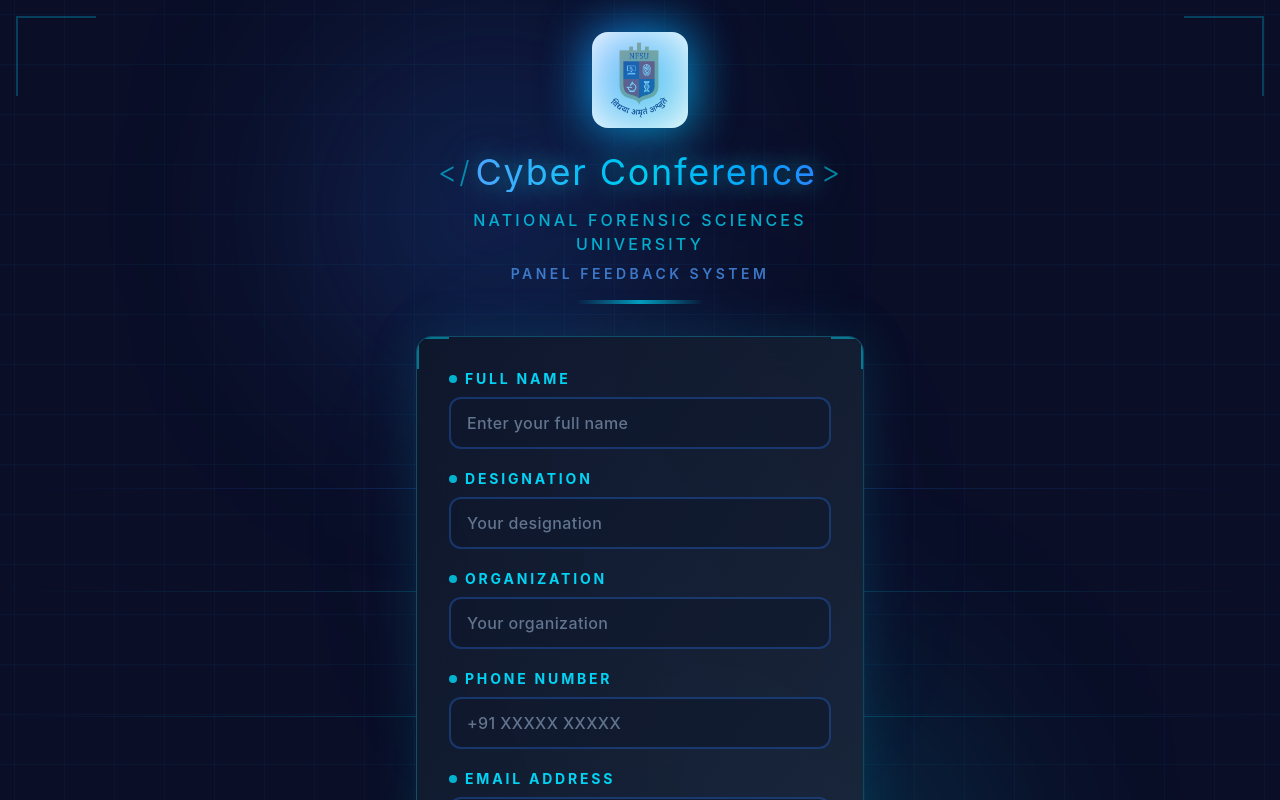
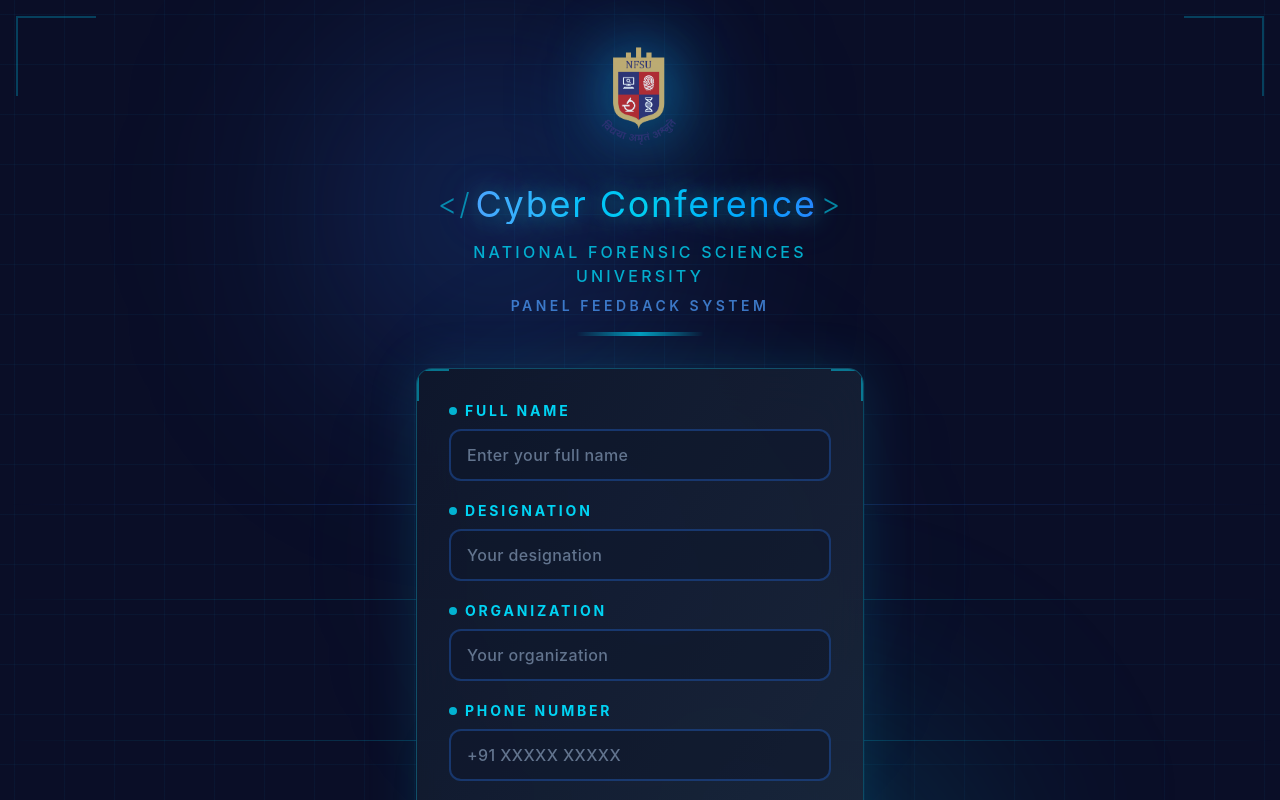
Before and after one commit to thetamannakhurana/nfsu-con-feedback, a Next.js app: page / in a window 1280 px wide. Shown: the top 800 px of the page. Built offline with nearby package versions, Linux system fonts and the light colour scheme.

Commit message:
Conference feedback changes made

```diff
--- a/app/page.js
+++ b/app/page.js
@@ -85,19 +85,19 @@
             <div className="mb-4 sm:mb-6 inline-block">
               <div className="relative">
                 {/* NFSU Logo */}
-                <div className="w-20 h-20 sm:w-24 sm:h-24 mx-auto bg-white rounded-2xl flex items-center justify-center shadow-[0_0_30px_rgba(14,165,233,0.5)] sm:shadow-[0_0_50px_rgba(14,165,233,0.5)] p-2">
+<div className="w-24 h-24 sm:w-28 sm:h-28 md:w-32 md:h-32 mx-auto bg-transparent rounded-2xl flex items-center justify-center p-2 sm:p-3">
   <img
     src="/nfsu-logo.png"
     alt="NFSU Logo"
-                    className="w-full h-full object-contain"
+    className="w-full h-full object-contain drop-shadow-[0_0_30px_rgba(14,165,233,0.6)]"
     onError={(e) => {
       // Fallback if image not found
       e.target.style.display = 'none';
-                      e.target.parentElement.innerHTML = '<span class="text-blue-600 font-bold text-2xl">NFSU</span>';
+      e.target.parentElement.innerHTML = '<span class="text-cyan-400 font-bold text-3xl drop-shadow-[0_0_20px_rgba(6,182,212,0.8)]">NFSU</span>';
     }}
   />
 </div>
-                <div className="absolute inset-0 w-20 h-20 sm:w-24 sm:h-24 mx-auto bg-gradient-to-br from-blue-500 to-cyan-500 rounded-2xl blur-xl opacity-30 animate-pulse-glow"></div>
+<div className="absolute inset-0 w-24 h-24 sm:w-28 sm:h-28 md:w-32 md:h-32 mx-auto bg-gradient-to-br from-blue-500/20 to-cyan-500/20 rounded-2xl blur-2xl opacity-50 animate-pulse-glow"></div>
 </div>
             </div>
 
```
Lines whose indentation alone changed are shown as unchanged.
